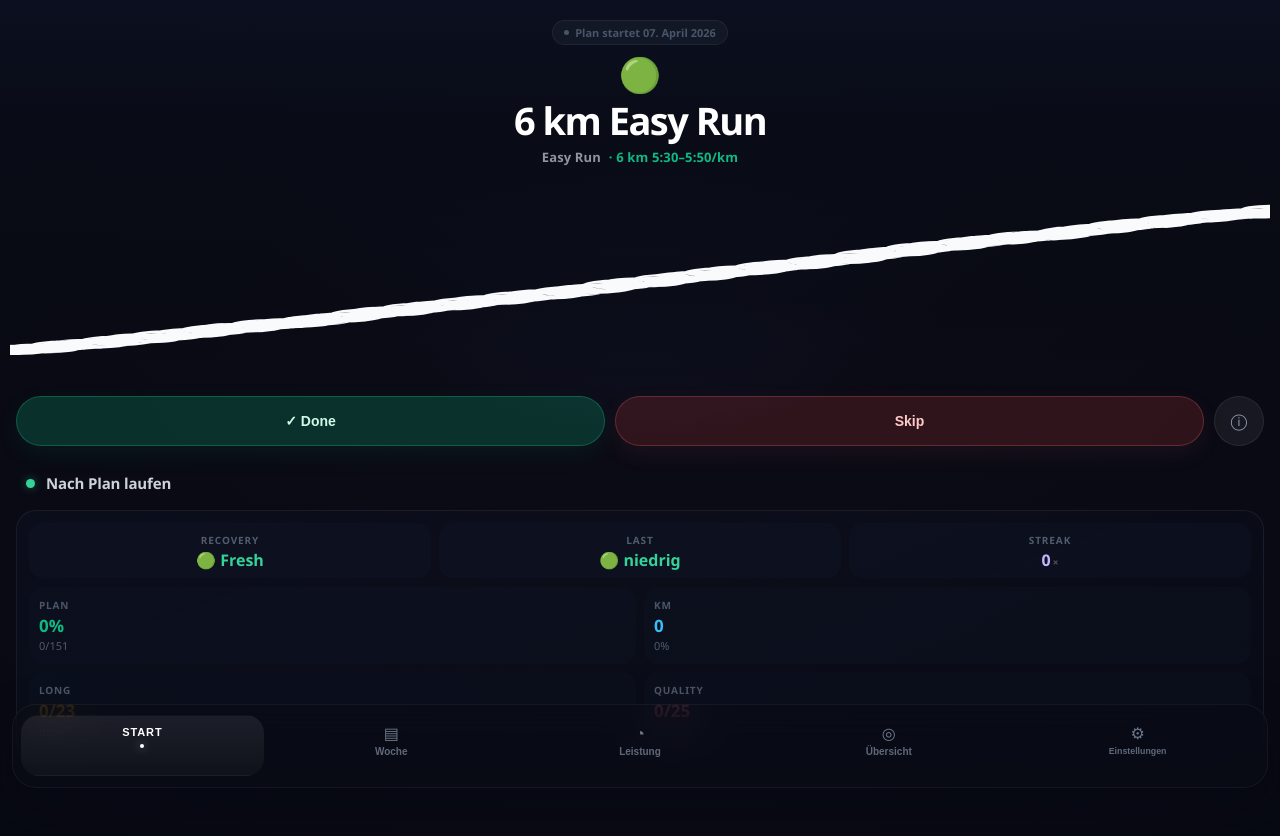
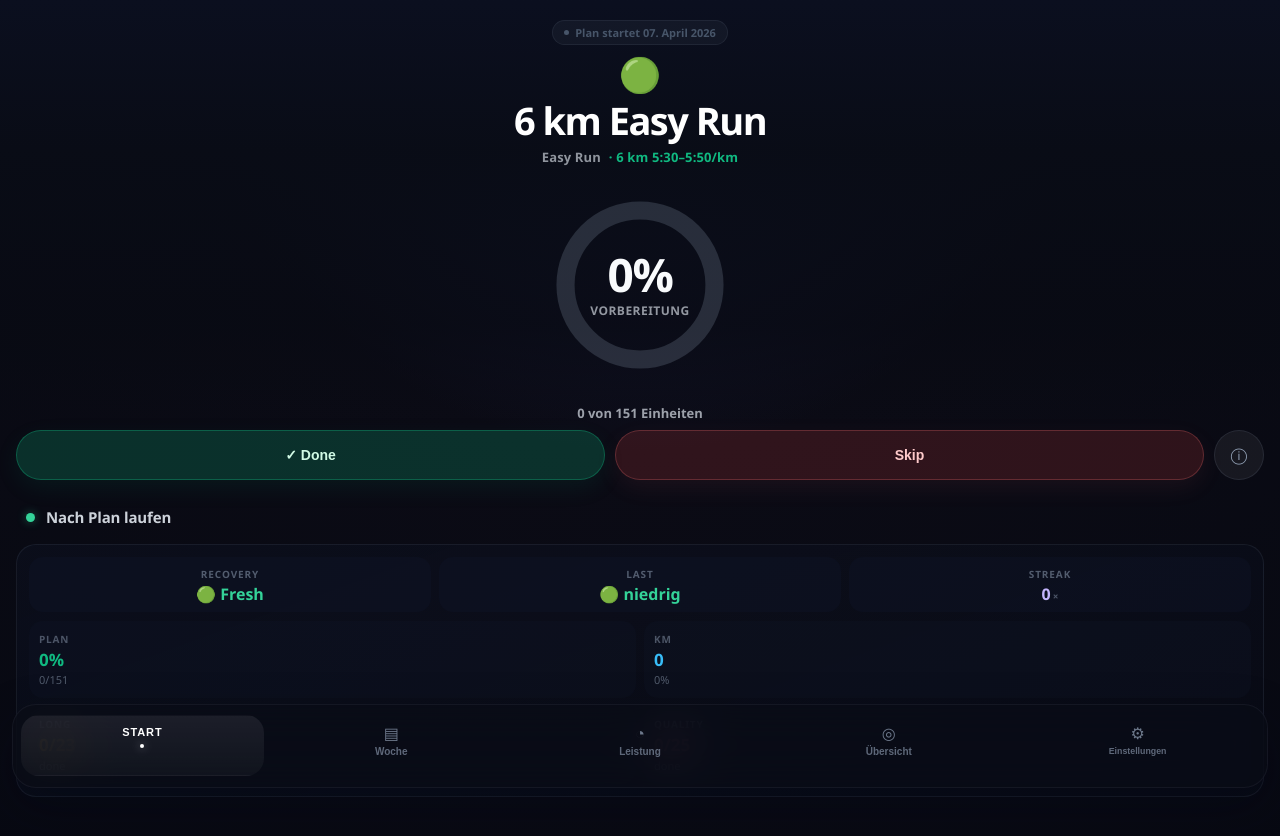
Before and after one commit to anton291005-tech/marathon-app, a React (Create React App) app: page / in a window 1280 px wide. Shown: the top 836 px of the page. Built offline with nearby package versions, Linux system fonts and the light colour scheme.

Commit message:
Replace graph with central progress ring for prep progress

```diff
--- a/src/App.tsx
+++ b/src/App.tsx
@@ -703,106 +703,6 @@ function getRecommendedAction({ recoveryState, weeklyFatigue, nextKeySession, ph
     return `Fokussiere dich als Nächstes auf "${nextKeySession.title}" und plane dafür genug Frische am Vortag ein.`;
   }
   return "Block halten, Rhythmus konservieren und die Form nicht mit Extra-Arbeit stören.";
-}
-
-function getSessionWeight(session){
-  const km = Number(session.km) || 0;
-
-  if(session.type === "rest")return 0;
-  if(session.type === "race")return 8 + (km * 0.14);
-  if(session.type === "long")return 5 + (km * 0.22);
-  if(session.type === "interval")return 4.7 + (km * 0.16);
-  if(session.type === "tempo")return 4.2 + (km * 0.15);
-  if(session.type === "easy")return 2 + (km * 0.11);
-  if(session.type === "bike" || session.type === "strength")return 1.4 + (km * 0.04);
-  return 1.8 + (km * 0.09);
-}
-
-function buildProgressGraph(plan, logs){
-  const sessions = plan.flatMap((week) => week.s);
-  if(!sessions.length){
-    return {
-      plannedPoints: [{ x: 0, y: 82 }, { x: 100, y: 18 }],
-      currentPoint: null,
-    };
-  }
-
-  const chartTop = 16;
-  const chartBottom = 82;
-  const chartRange = chartBottom - chartTop;
-  const totalSessions = sessions.length;
-
-  let plannedCumulative = 0;
-  let lastDoneIndex = -1;
-  const cumulativeRows = [];
-
-  sessions.forEach((session, index) => {
-    const weight = getSessionWeight(session);
-    plannedCumulative += weight;
-
-    const log = logs[session.id];
-    if(log?.done){
-      lastDoneIndex = index;
-    }
-
-    cumulativeRows.push({
-      index,
-      plannedCumulative,
-    });
-  });
-
-  const totalPlanned = Math.max(1, plannedCumulative);
-  const plannedPoints = [{ x: 0, y: chartBottom }];
-
-  cumulativeRows.forEach((row) => {
-    const x = ((row.index + 1) / totalSessions) * 100;
-    const progress = row.plannedCumulative / totalPlanned;
-    const y = chartBottom - (progress * chartRange);
-    plannedPoints.push({ x, y });
-  });
-
-  if(lastDoneIndex < 0){
-    return {
-      plannedPoints,
-      currentPoint: null,
-    };
-  }
-
-  const row = cumulativeRows[lastDoneIndex];
-  const x = ((lastDoneIndex + 1) / totalSessions) * 100;
-  const progress = row.plannedCumulative / totalPlanned;
-  const y = chartBottom - (progress * chartRange);
-
-  return {
-    plannedPoints,
-    currentPoint: { x, y },
-  };
-}
-
-function buildSmoothPath(points, key){
-  if(!points.length)return "";
-  if(points.length === 1)return `M ${points[0].x} ${points[0][key]}`;
-  if(points.length === 2)return `M ${points[0].x} ${points[0][key]} L ${points[1].x} ${points[1][key]}`;
-
-  // Catmull-Rom → cubic Bézier conversion: smooth curves through every point
-  const t = 0.35; // tension — lower = tighter, higher = smoother
-  let path = `M ${points[0].x} ${points[0][key]}`;
-
-  for(let i = 0; i < points.length - 1; i++){
-    const p0 = points[Math.max(i - 1, 0)];
-    const p1 = points[i];
-    const p2 = points[i + 1];
-    const p3 = points[Math.min(i + 2, points.length - 1)];
-
-    const cp1x = p1.x + (p2.x - p0.x) * t;
-    const cp1y = p1[key] + (p2[key] - p0[key]) * t;
-    const cp2x = p2.x - (p3.x - p1.x) * t;
-    const cp2y = p2[key] - (p3[key] - p1[key]) * t;
-
-    path += ` C ${cp1x.toFixed(2)} ${cp1y.toFixed(2)} ${cp2x.toFixed(2)} ${cp2y.toFixed(2)} ${p2.x} ${p2[key]}`;
-  }
-
-  return path;
 }
 
 function getDashboardMetric(session){
@@ -1193,8 +1093,10 @@ export default function App(){
     : "";
   const dashboardSession = todayNextSession?.session || null;
   const dashboardType = dashboardSession ? TI[dashboardSession.type] : { label: "Keine Einheit geplant", emoji: "😴", col: "#64748b" };
-  const prepProgressGraph = buildProgressGraph(PLAN, logs);
-  const plannedProgressPath = buildSmoothPath(prepProgressGraph.plannedPoints, "y");
+  const prepProgressPct = totalSess > 0 ? Math.round((doneSess / totalSess) * 100) : 0;
+  const ringRadius = 41;
+  const ringCircumference = 2 * Math.PI * ringRadius;
+  const ringDashOffset = ringCircumference * (1 - (prepProgressPct / 100));
   const homeTabLabel = getHomeTabLabel(dashboardSession, isPreStart);
   const jumpTargets = getJumpTargets(PLAN);
   const shareSummary = getShareSummary({ pct, week: w, nextKeySession, recoveryState, consistencyStats });
@@ -1239,7 +1141,7 @@ export default function App(){
       {activeView==="home"?(
         <div style={{display:"flex",flexDirection:"column",paddingBottom:24,...viewTransitionStyle}}>
 
-          {/* ── HERO + GRAPH — one seamless gradient section ───────────── */}
+          {/* ── HERO + PROGRESS RING — one seamless gradient section ───── */}
           <div style={{position:"relative",paddingTop:20,paddingBottom:6}}>
             {/* background: fades from hero dark → transparent, no hard bottom edge */}
             <div style={{position:"absolute",inset:0,background:"linear-gradient(180deg,rgba(11,15,31,0.995) 0%,rgba(9,12,22,0.98) 35%,rgba(8,10,19,0.72) 76%,transparent 100%)",pointerEvents:"none"}} />
@@ -1282,29 +1184,46 @@ export default function App(){
               </div>
             </div>
 
-            {/* graph — planned prep curve + current position marker */}
-            <div style={{position:"relative",marginTop:10,padding:"0 10px"}}>
-              <svg viewBox="0 0 100 100" preserveAspectRatio="none" style={{width:"100%",height:212,display:"block"}}>
-                <path
-                  d={plannedProgressPath}
-                  fill="none"
-                  stroke="#f8fafc"
-                  strokeWidth="4.8"
-                  strokeLinecap="round"
-                  strokeLinejoin="round"
-                  style={{opacity:1}}
-                />
-                {prepProgressGraph.currentPoint && (
+            {/* progress ring */}
+            <div style={{position:"relative",marginTop:10,padding:"0 10px",display:"flex",flexDirection:"column",alignItems:"center"}}>
+              <div style={{position:"relative",width:218,height:218}}>
+                <svg viewBox="0 0 120 120" style={{width:"100%",height:"100%",display:"block"}}>
+                  <defs>
+                    <linearGradient id="prepRingGrad" x1="0%" y1="0%" x2="100%" y2="100%">
+                      <stop offset="0%" stopColor="#34d399" />
+                      <stop offset="100%" stopColor="#86efac" />
+                    </linearGradient>
+                  </defs>
                   <circle
-                    cx={prepProgressGraph.currentPoint.x}
-                    cy={prepProgressGraph.currentPoint.y}
-                    r="2.9"
-                    fill="#f8fafc"
-                    stroke="rgba(8,12,20,0.95)"
-                    strokeWidth="1.1"
+                    cx="60"
+                    cy="60"
+                    r={ringRadius}
+                    fill="none"
+                    stroke="rgba(148,163,184,0.22)"
+                    strokeWidth="10"
                   />
-                )}
-              </svg>
+                  <circle
+                    cx="60"
+                    cy="60"
+                    r={ringRadius}
+                    fill="none"
+                    stroke="url(#prepRingGrad)"
+                    strokeWidth="10"
+                    strokeLinecap="round"
+                    strokeDasharray={`${ringCircumference} ${ringCircumference}`}
+                    strokeDashoffset={ringDashOffset}
+                    transform="rotate(-90 60 60)"
+                    style={{transition:"stroke-dashoffset .45s ease"}}
+                  />
+                </svg>
+                <div style={{position:"absolute",inset:0,display:"flex",flexDirection:"column",alignItems:"center",justifyContent:"center"}}>
+                  <div style={{fontSize:46,fontWeight:800,color:"#f8fafc",lineHeight:1,letterSpacing:"-0.03em"}}>{prepProgressPct}%</div>
+                  <div style={{fontSize:12,fontWeight:700,color:"rgba(226,232,240,0.64)",marginTop:5,letterSpacing:"0.04em",textTransform:"uppercase"}}>Vorbereitung</div>
+                </div>
+              </div>
+              <div style={{marginTop:10,fontSize:13,fontWeight:600,color:"rgba(226,232,240,0.68)"}}>
+                {doneSess} von {totalSess} Einheiten
+              </div>
             </div>
           </div>
 
```
